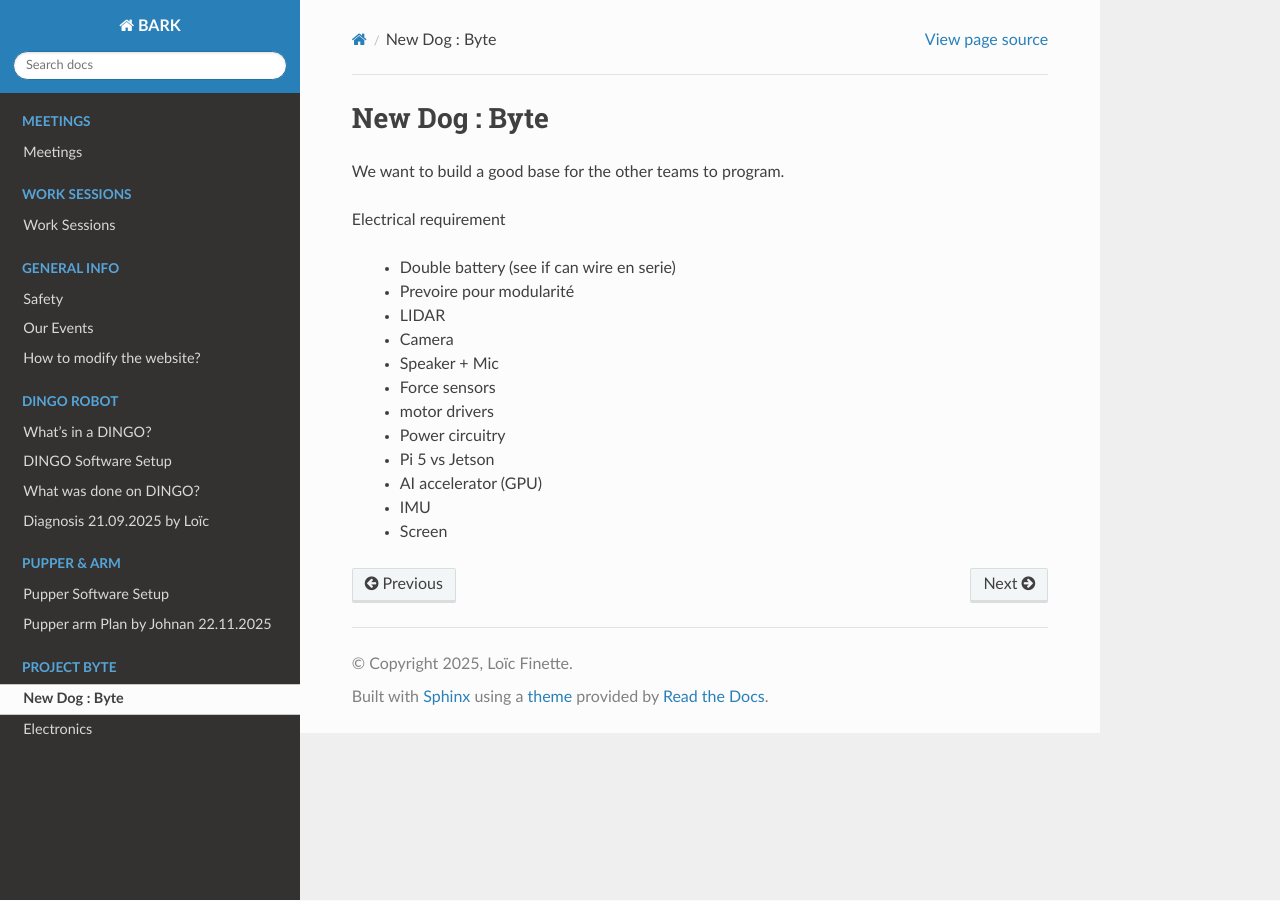
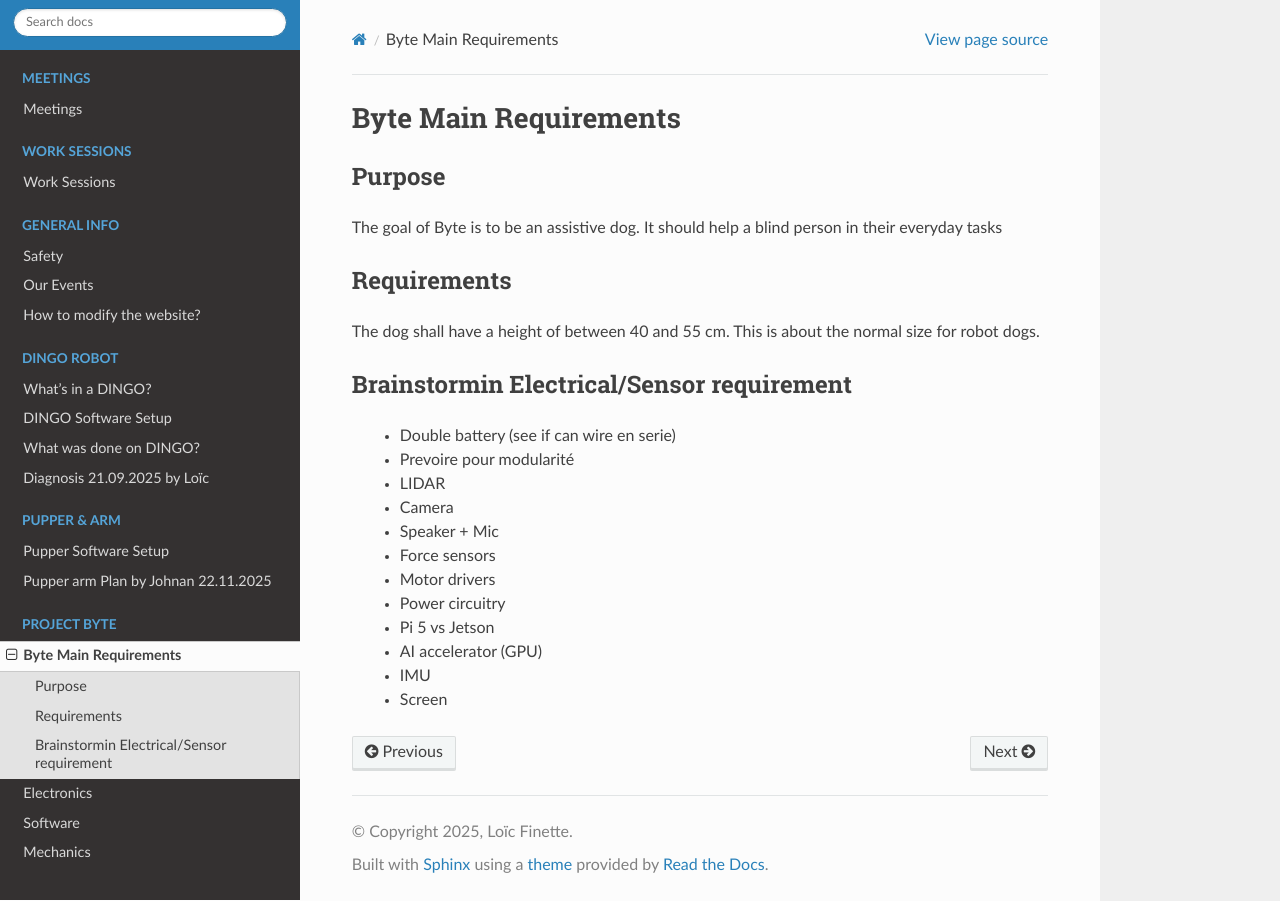
Before and after one commit to lolothecoder/BARK_Documentation, a Sphinx documentation site: the page built from docs/source/information/9_newdog.rst, in a window 1280 px wide. Built offline with Sphinx 7.4.7 and the Read the Docs theme 3.1.0, drawn with Linux system fonts in a browser that asks for light colours.

Commit message:
added extra pages

```diff
--- a/docs/source/index.rst
+++ b/docs/source/index.rst
@@ -194,3 +194,5 @@ Members
 
    /information/9_newdog
    /information/Electronics
+   /information/Software
+   /information/Mechanics
--- a/docs/source/information/9_newdog.rst
+++ b/docs/source/information/9_newdog.rst
@@ -1,17 +1,23 @@
-New Dog : Byte
-==============
+Byte Main Requirements
+======================
 
-We want to build a good base for the other teams to program.
+Purpose
+~~~~~~~
+The goal of Byte is to be an assistive dog. It should help a blind person in their everyday tasks
 
-Electrical requirement
+Requirements
+~~~~~~~~~~~~
+The dog shall have a height of between 40 and 55 cm. This is about the normal size for robot dogs.
 
+Brainstormin Electrical/Sensor requirement
+~~~~~~~~~~~~~~~~~~~~~~~~~~~~~~~~~~~~~~~~~~
 	- Double battery (see if can wire en serie)
 	- Prevoire pour modularité
 	- LIDAR
 	- Camera
 	- Speaker + Mic
 	- Force sensors
-	- motor drivers
+	- Motor drivers
 	- Power circuitry
 	- Pi 5 vs Jetson
 	- AI accelerator (GPU)
--- /dev/null
+++ b/docs/source/information/Mechanics.rst
@@ -0,0 +1,2 @@
+Mechanics
+=========
--- /dev/null
+++ b/docs/source/information/Software.rst
@@ -0,0 +1,2 @@
+Software
+========
```
